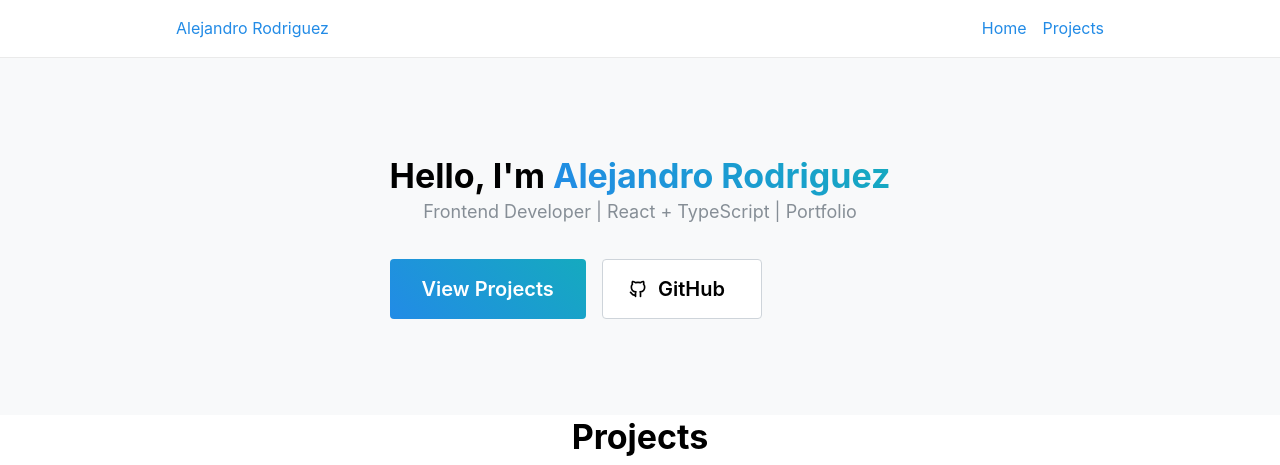
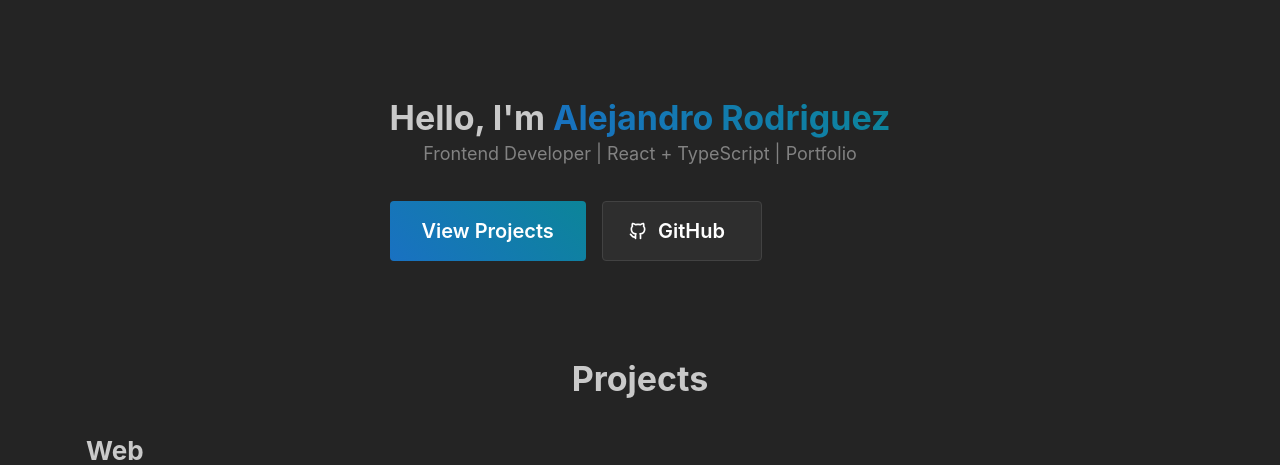
Before and after one commit to AlejandroBrnab/alejo-portfolio, a React (Vite) app: page / in a window 1280 px wide. Shown: the top 465 px of the page. Built offline with nearby package versions, Linux system fonts and the light colour scheme.

Commit message:
changed to dark theme

```diff
--- a/src/App.tsx
+++ b/src/App.tsx
@@ -1,12 +1,12 @@
 import React from 'react';
-import Header from './components/Header';
+// import Header from './components/Header';
 import Footer from './components/Footer';
 import { ProjectsSection } from './components/ProjectsSection';
 import HeroSection from './components/HeroSection';
 
 const App: React.FC = () => (
   <div>
-    <Header />
+    {/* <Header /> */}
 
     <HeroSection />
 
--- a/src/components/Footer.module.css
+++ b/src/components/Footer.module.css
@@ -1,6 +1,6 @@
 .footer {
-  background-color: #f8f9fa;
-  border-top: 1px solid #eaeaea;
+  background-color: dark;
+  border-top: 1px solid #4e4848;
   padding: 1.5rem 0;
 }
 
--- a/src/components/Footer.tsx
+++ b/src/components/Footer.tsx
@@ -1,33 +1,27 @@
 import React from 'react';
 import { Container, Text, Group, ActionIcon } from '@mantine/core';
-import { IconBrandYoutube, IconBrandLinkedin } from '@tabler/icons-react';
+import { IconBrandLinkedin, IconBrandGithub } from '@tabler/icons-react';
 import classes from './Footer.module.css';
 
 const Footer: React.FC = () => (
   <div className={classes.footer}>
     <Container className={classes.inner}>
-      {/* Left side: portfolio name or logo */}
-      <Text fw={700} fz="lg">
-        Alejandro Rodriguez
+
+      {/* copyright */}
+      <Text fz="sm" c="dimmed" ta="center">
+        &copy; {new Date().getFullYear()} Alejandro Bernabe Rodriguez.
       </Text>
 
       {/* Right side: social icons */}
       <Group gap="sm" className={classes.links} justify="flex-end" align="center" wrap="nowrap">
-        <ActionIcon size="lg" color="gray" variant="subtle" component="a" href="https://youtube.com" target="_blank">
-          <IconBrandYoutube size={20} stroke={1.5} />
+        <ActionIcon size="lg" color="gray" variant="subtle" component="a" href="https://github.com" target="_blank">
+          <IconBrandGithub size={20} stroke={1.5} />
         </ActionIcon>
         <ActionIcon size="lg" color="gray" variant="subtle" component="a" href="https://linkedin.com" target="_blank">
           <IconBrandLinkedin size={20} stroke={1.5} />
         </ActionIcon>
       </Group>
     </Container>
-
-    {/* Bottom copyright */}
-    <Container className={classes.bottom}>
-      <Text fz="sm" c="dimmed" ta="center">
-        &copy; {new Date().getFullYear()} Alejandro Rodriguez. All rights reserved.
-      </Text>
-    </Container>
   </div>
 );
 
--- a/src/components/Header.module.css
+++ b/src/components/Header.module.css
@@ -1,8 +1,8 @@
 .header {
   width: 100%;
   padding: 1rem 0;
-  border-bottom: 1px solid #eaeaea;
-  background-color: #fff;
+  border-bottom: 1px solid #4e4444;
+  background-color: dark;
 }
 
 .inner {
--- a/src/components/HeroSection.module.css
+++ b/src/components/HeroSection.module.css
@@ -2,7 +2,7 @@
   padding: 6rem 0;
   display: flex;
   justify-content: center;
-  background-color: #f8f9fa;
+  background-color: dark;
 }
 
 .inner {
--- a/src/main.tsx
+++ b/src/main.tsx
@@ -6,7 +6,7 @@ import '@mantine/core/styles.css';
 
 ReactDOM.createRoot(document.getElementById('root')!).render(
   <React.StrictMode>
-    <MantineProvider>
+    <MantineProvider defaultColorScheme="dark">
       <App />
     </MantineProvider>
   </React.StrictMode>
```
